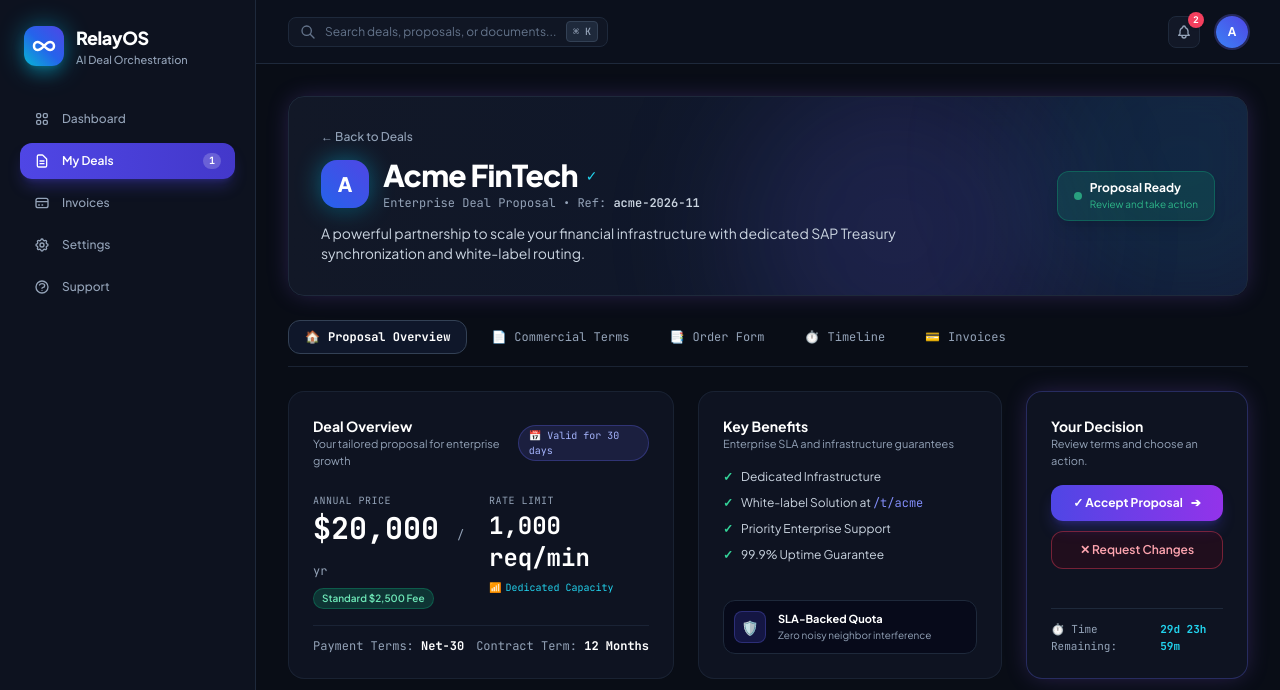
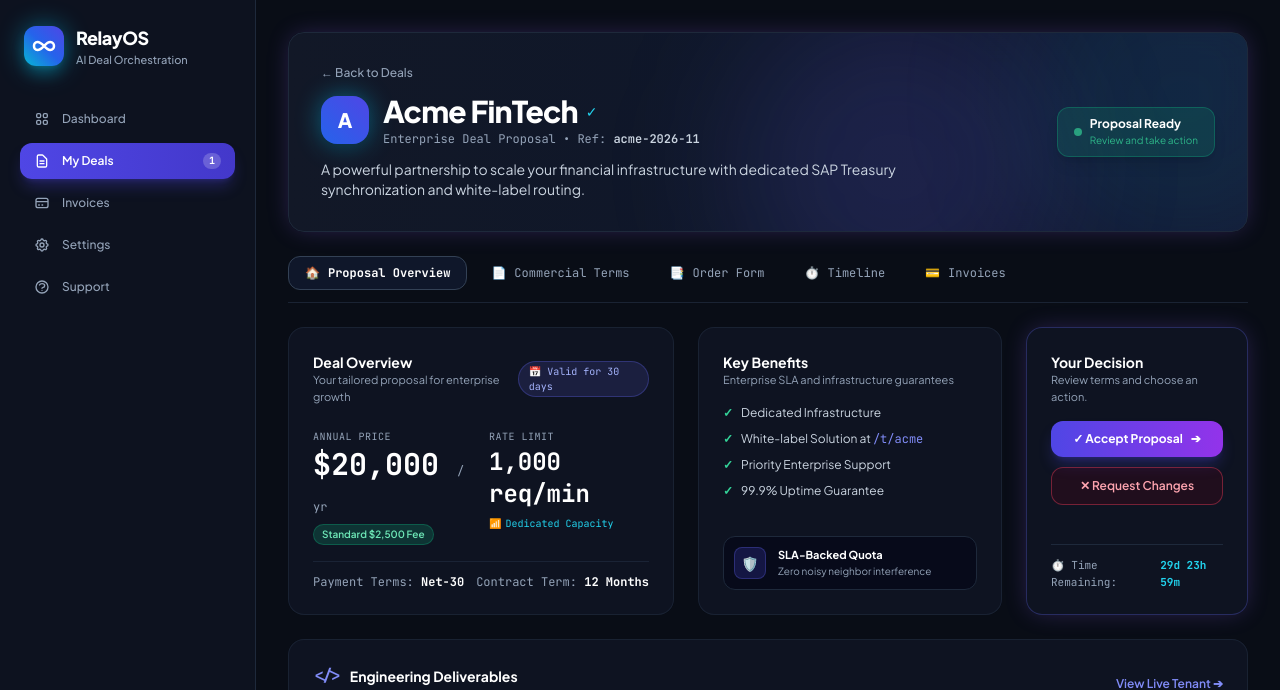
Before and after one commit to aiwithrajan/RelayOS, a FastAPI app: page /t/acme in a window 1280 px wide. Shown: the top 690 px of the page. Run offline with FastAPI, Linux system fonts and the light colour scheme; data comes from the database, SQL or seed files in the repository; data that the repository does not hold is empty; some libraries are stand-ins or nearby versions.

Commit message:
feat(ui): remove redundant top search and notification header from both portals

```diff
--- a/core/templates/customer_portal.html
+++ b/core/templates/customer_portal.html
@@ -156,42 +156,6 @@
   <!-- MAIN CONTENT AREA                                                         -->
   <!-- ========================================================================= -->
   <div class="flex-1 min-h-screen flex flex-col overflow-y-auto">
-
-    <!-- Top Navigation Bar -->
-    <header class="h-16 px-6 lg:px-8 bg-sidebarDark/80 backdrop-blur-md border-b border-borderDark flex items-center justify-between sticky top-0 z-40">
-      <!-- Search Input -->
-      <div class="relative w-80">
-        <span class="absolute inset-y-0 left-0 pl-3 flex items-center pointer-events-none text-slate-500">
-          <svg class="w-4 h-4" fill="none" stroke="currentColor" viewBox="0 0 24 24">
-            <path stroke-linecap="round" stroke-linejoin="round" stroke-width="2" d="M21 21l-6-6m2-5a7 7 0 11-14 0 7 7 0 0114 0z"/>
-          </svg>
-        </span>
-        <input type="text" placeholder="Search deals, proposals, or documents..." class="w-full pl-9 pr-12 py-1.5 rounded-lg bg-cardDark/80 border border-borderDark text-xs text-white placeholder-slate-500 focus:outline-none focus:border-indigo-500 transition font-sans">
-        <span class="absolute inset-y-0 right-0 pr-2.5 flex items-center pointer-events-none">
-          <kbd class="px-1.5 py-0.5 text-[10px] font-mono font-medium rounded bg-slate-800 text-slate-400 border border-slate-700">⌘ K</kbd>
-        </span>
-      </div>
-
-      <!-- Right Header Actions -->
-      <div class="flex items-center gap-4">
-        <!-- Notification Bell with Badge -->
-        <div class="relative">
-          <button class="h-8 w-8 rounded-lg bg-cardDark border border-borderDark flex items-center justify-center text-slate-400 hover:text-white transition">
-            <svg class="w-4 h-4" fill="none" stroke="currentColor" viewBox="0 0 24 24">
-              <path stroke-linecap="round" stroke-linejoin="round" stroke-width="2" d="M15 17h5l-1.405-1.405A2.032 2.032 0 0118 14.158V11a6.002 6.002 0 00-4-5.659V5a2 2 0 10-4 0v.341C7.67 6.165 6 8.388 6 11v3.159c0 .538-.214 1.055-.595 1.436L4 17h5m6 0v1a3 3 0 11-6 0v-1m6 0H9"/>
-            </svg>
-          </button>
-          <span class="absolute -top-1 -right-1 h-4 w-4 rounded-full bg-rose-500 text-white font-bold text-[9px] flex items-center justify-center shadow">
-            2
-          </span>
-        </div>
-
-        <!-- Customer Avatar -->
-        <div class="h-8 w-8 rounded-full bg-gradient-to-tr from-blue-500 to-indigo-600 flex items-center justify-center font-bold text-xs text-white shadow ring-2 ring-indigo-500/30">
-          A
-        </div>
-      </div>
-    </header>
 
     <!-- Main Content Container -->
     <main class="flex-1 p-6 lg:p-8 flex flex-col gap-6 max-w-7xl w-full mx-auto">
```
Also changed, not shown: core/templates/god_mode.html (+0 -49 lines).
